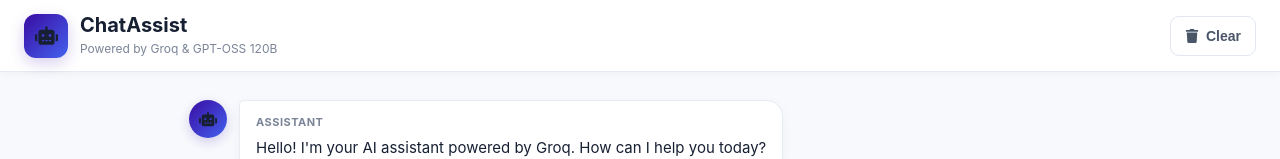
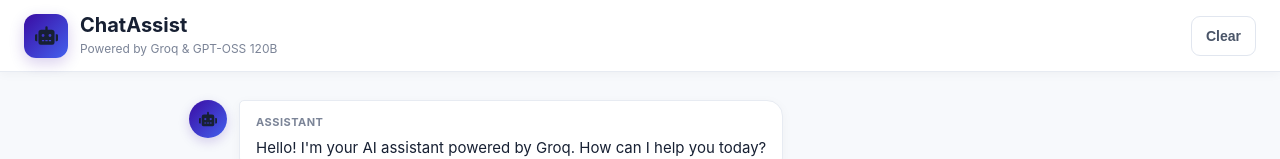
Before and after one commit to Adithya519b/ChatAssit, a React (Vite) app: page / in a window 1280 px wide. Shown: the top 159 px of the page. Built offline with nearby package versions, Linux system fonts and the light colour scheme.

Commit message:
Update App.jsx

```diff
--- a/src/App.jsx
+++ b/src/App.jsx
@@ -215,8 +215,6 @@ function App() {
           title="Clear chat"
           aria-label="Clear chat"
         >
-          <FaTrash />
-
           <span>Clear</span>
         </button>
 
```
